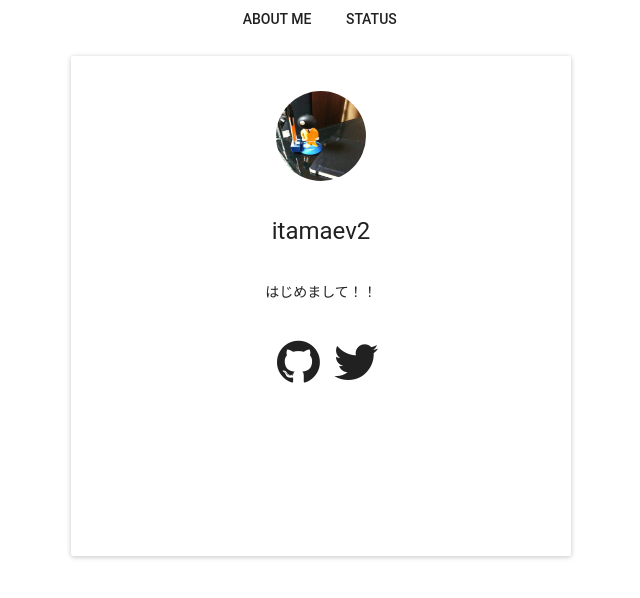
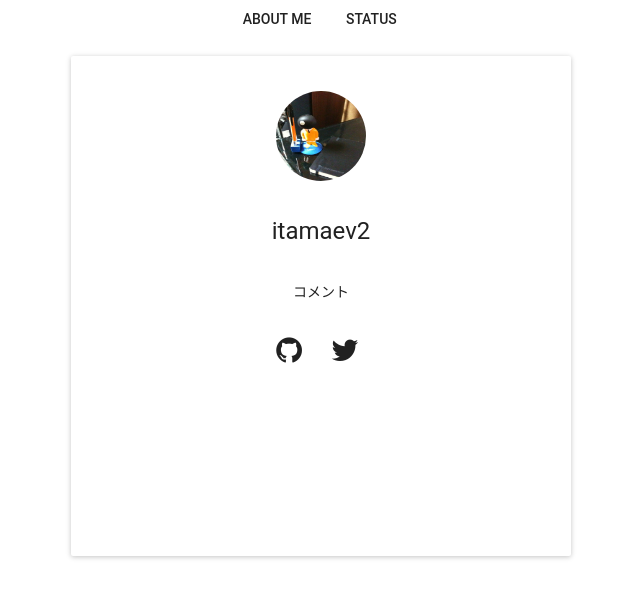
Before and after one commit to itamaev2/react-profile, a React (Create React App) app: page / in a window 1280 px wide. Shown: the top 598 px of the page, without its empty margins (319-959 px from the left). Built offline with nearby package versions, Linux system fonts and the light colour scheme; the HTML template or start-up script is replaced by a standard one; what react-tap-event-plugin would draw is missing.

Commit message:
Fix motion in click to social icon

```diff
--- a/public/json/about_me.json
+++ b/public/json/about_me.json
@@ -1,6 +1,6 @@
 {
   "name"    : "itamaev2",
-  "comment" : "はじめまして！！",
+  "comment" : "コメント",
   "social"  : [
     { "name" : "github",
       "icon" : "fa fa-github",
--- a/src/AboutMe.js
+++ b/src/AboutMe.js
@@ -13,13 +13,31 @@ export default class AboutMe extends React.Component {
     if (!data ) {
       return ;
     }
+
+    const style = {
+      iconButton: {
+        padding:     '0px'
+      },
+      icon: {
+        textAlign:     'center',
+        verticalAlign: 'bottom',
+        position:      'absolute',
+        top:         '0px',
+        left:        '0px',
+        fontSize:   '30px',
+        width:      '48px',
+        height:     '48px',
+        lineHeight: '51px'
+      }
+    };
+
     return data.map( (social) => (
         <IconButton
           key={social.name}
           iconClassName={social.icon}
           href={social.url}
           target="_blank"
-          iconStyle={{display: 'block', margin: '0 auto', fontSize: '50px'}} />
+          iconStyle={style.icon} />
       )
     );
   }
@@ -33,15 +51,15 @@ export default class AboutMe extends React.Component {
   render() {
     const style = {
       card: {
-        height: 500,
-        width: 500,
-        margin: 20,
+        height: '500px',
+        width:  '500px',
+        margin:  '20px',
         textAlign: 'center',
         display: 'inline-block'
       },
       avatar: {
         display: 'block',
-        margin: '0 auto'
+        margin:  '0 auto'
       }
     };
 
--- a/src/Status.js
+++ b/src/Status.js
@@ -42,9 +42,8 @@ export default class Status extends React.Component {
     return (
       <div className="status">
         <Card style={style}>
-          <CardTitle title="Status です。" />
+          <CardTitle title="Skills" />
           <CardText>
-            Status の説明です。
           </CardText>
           <Table>
             <TableHeader displaySelectAll={false}>
```
